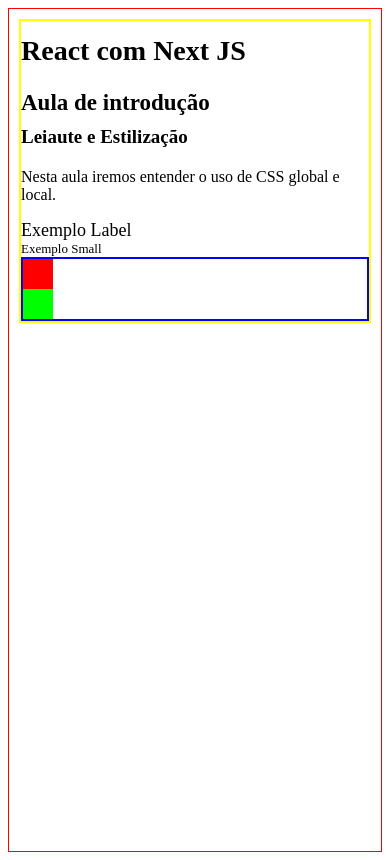
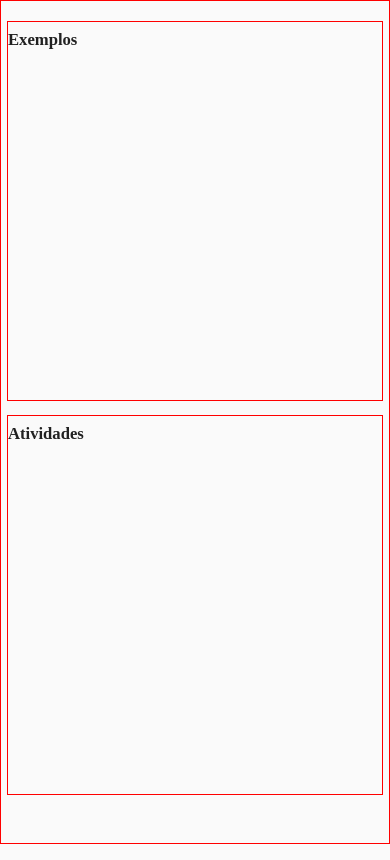
Before and after one commit to LBarizoni/aulanextjs, a Next.js app: page / in a window 390 px wide. Built offline with nearby package versions, Linux system fonts and the light colour scheme.

Commit message:
aula7tabichado

```diff
--- /dev/null
+++ b/src/app/estilização/globals.css
@@ -0,0 +1,81 @@
+
+html {
+  /* Adiciona um efeito de rolagem suave quando links internos são clicados */
+  scroll-behavior: smooth;
+  /* Define o tamanho da fonte base como 10px (para facilitar o uso de rem) */
+  font-size: 62.5%;
+  /* Garante que o elemento html não seja maior que a largura da viewport */
+  max-width: 100vw;
+}
+
+body {
+  background-color: #fafafa;
+  color: #212121;
+  /* margin: 10px; */
+  padding: 1rem;
+  display: flex;
+  flex-direction: column;
+  align-items: center;
+  /* justify-content: center; */
+  /* place-items: center; */
+  min-width: 32rem;
+  min-height: 100vh;
+  border: 1px solid red;
+  /* box-sizing: border-box; */
+}
+
+* {
+  /* Altera o modelo de caixa para incluir padding e border na largura e altura de um elemento */
+  box-sizing: border-box;
+  padding: 0;
+  margin: 0;
+}
+
+h1 {
+  font-size: 2.8rem;
+  font-weight: bold;
+  line-height: 1.1;
+  margin: 1.5rem 0;
+}
+
+h2 {
+  font-size: 2.3rem;
+  font-weight: bold;
+  line-height: 1.1;
+  margin: 0.8rem 0;
+}
+
+h3 {
+  font-size: 1.9rem;
+  font-weight: bold;
+  line-height: 1.1;
+  margin: 0.4rem 0;
+}
+
+label {
+  font-size: 1.8rem;
+}
+
+p {
+  font-size: 1.6rem;
+}
+
+small {
+  font-size: 1.3rem;
+}
+
+a {
+  text-decoration: none;
+}
+
+@media screen and (max-width: 960px) {
+  html {
+    font-size: 50%;
+  }
+}
+
+@media screen and (max-width: 600px) {
+  html {
+    font-size: 37.2%;
+  }
+}
--- /dev/null
+++ b/src/app/estilização/reset.css
@@ -0,0 +1,135 @@
+/* http://meyerweb.com/eric/tools/css/reset/
+   v2.0 | 20110126
+   License: none (public domain)
+*/
+
+html,
+body,
+div,
+span,
+applet,
+object,
+iframe,
+h1,
+h2,
+h3,
+h4,
+h5,
+h6,
+p,
+blockquote,
+pre,
+a,
+abbr,
+acronym,
+address,
+big,
+cite,
+code,
+del,
+dfn,
+em,
+img,
+ins,
+kbd,
+q,
+s,
+samp,
+small,
+strike,
+strong,
+sub,
+sup,
+tt,
+var,
+b,
+u,
+i,
+center,
+dl,
+dt,
+dd,
+ol,
+ul,
+li,
+fieldset,
+form,
+label,
+legend,
+table,
+caption,
+tbody,
+tfoot,
+thead,
+tr,
+th,
+td,
+article,
+aside,
+canvas,
+details,
+embed,
+figure,
+figcaption,
+footer,
+header,
+hgroup,
+menu,
+nav,
+output,
+ruby,
+section,
+summary,
+time,
+mark,
+audio,
+video {
+    margin: 0;
+    padding: 0;
+    border: 0;
+    font-size: 100%;
+    font: inherit;
+    vertical-align: baseline;
+}
+
+/* HTML5 display-role reset for older browsers */
+article,
+aside,
+details,
+figcaption,
+figure,
+footer,
+header,
+hgroup,
+menu,
+nav,
+section {
+    display: block;
+}
+
+body {
+    line-height: 1;
+}
+
+ol,
+ul {
+    list-style: none;
+}
+
+blockquote,
+q {
+    quotes: none;
+}
+
+blockquote:before,
+blockquote:after,
+q:before,
+q:after {
+    content: '';
+    content: none;
+}
+
+table {
+    border-collapse: collapse;
+    border-spacing: 0;
+}
--- a/src/app/globals.css
+++ /dev/null
@@ -1,47 +0,0 @@
-
-body {
-  /* margin: 10px; */
-  padding: 10px;
-  display: flex;
-  flex-direction: column;
-  align-items: center;
-  /* justify-content: center; */
-  /* place-items: center; */
-  min-width: 320px;
-  min-height: 100vh;
-  border: 1px solid red;
-  box-sizing: border-box;
-}
-
-h1 {
-  font-size: 28px;
-  font-weight: bold;
-  line-height: 1.1;
-  margin: 15px 0;
-}
-
-h2 {
-  font-size: 23px;
-  font-weight: bold;
-  line-height: 1.1;
-  margin: 8px 0;
-}
-
-h3 {
-  font-size: 19px;
-  font-weight: bold;
-  line-height: 1.1;
-  margin: 4px 0;
-}
-
-label {
-  font-size: 18px;
-}
-
-p {
-  font-size: 16px;
-}
-
-small {
-  font-size: 13px;
-}
--- a/src/app/layout.js
+++ b/src/app/layout.js
@@ -1,5 +1,6 @@
 import { Geist, Geist_Mono } from "next/font/google";
-import "./globals.css";
+import "./estilização/reset.css"
+import "./estilização/globals.css";
 
 const geistSans = Geist({
   variable: "--font-geist-sans",
--- a/src/app/page.jsx
+++ b/src/app/page.jsx
@@ -3,16 +3,12 @@
 
 function Home() {
   return (
-    <div className={styles.containerExemplo}>
-      <h1>React com Next JS</h1>
-      <h2>Aula de introdução</h2>
-      <h3>Leiaute e Estilização</h3>
-      <p>Nesta aula iremos entender o uso de CSS global e local.</p>
-      <label>Exemplo Label</label>
-      <small>Exemplo Small</small>
-      <div className={styles.conteinerExPosicao}>
-        <div className={styles.divVermelha}></div>
-        <div className={styles.divVerde}></div>
+    <div className={styles.containerHome}>
+      <div className={styles.containerListas}>
+        <h1>Exemplos</h1>
+      </div>
+      <div className={styles.containerListas}>
+        <h1>Atividades</h1>
       </div>
     </div>
   );
--- a/src/app/page.module.css
+++ b/src/app/page.module.css
@@ -1,23 +1,17 @@
-.containerExemplo {
-    border: 2px solid #ff0;
+.containerHome{
     display: flex;
     flex-direction: column;
+    align-items: center;
+    justify-content: space-evenly;
+    height: 95vh;
+    width: 100%;
+    max-width: 124rem;
 }
 
-.conteinerExPosicao {
-    border: 2px solid #00f;
-    display: flex;
-    flex-direction: column;
+
+
+.containerListas {
+    border: 0.2rem solid #f00;
+    height: 45vh;
+    width: 100%;
 }
-
-.divVermelha {
-    height: 30px;
-    width: 30px;
-    background-color: #f00;
-}
-
-.divVerde {
-    height: 30px;
-    width: 30px;
-    background-color: #0f0;
-}
```
Also changed, not shown: src/app/exemplos/ex-01/page.jsx (renamed from src/app/ex-01/page.jsx), src/app/exemplos/ex-02/page.jsx (renamed from src/app/ex-02/page.jsx), src/app/exemplos/ex-02/page.module.jsx (added), 1 other file (tests, documents, lock files or other folders).
